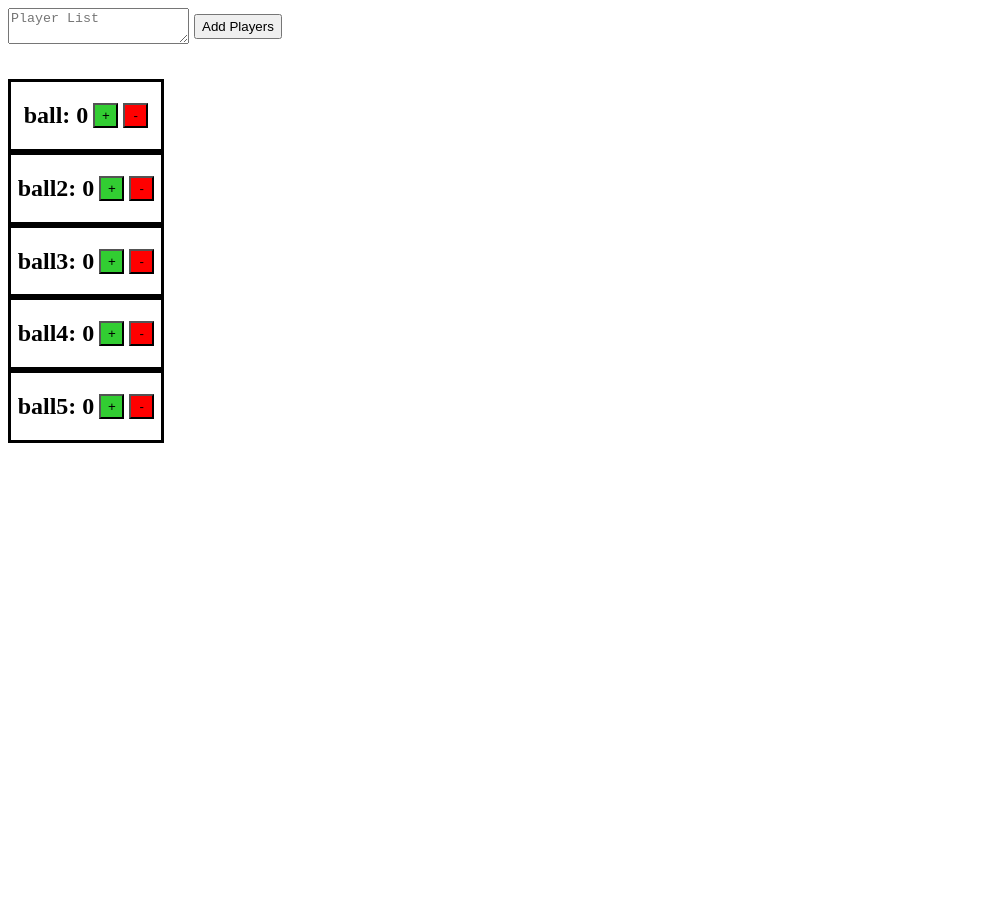
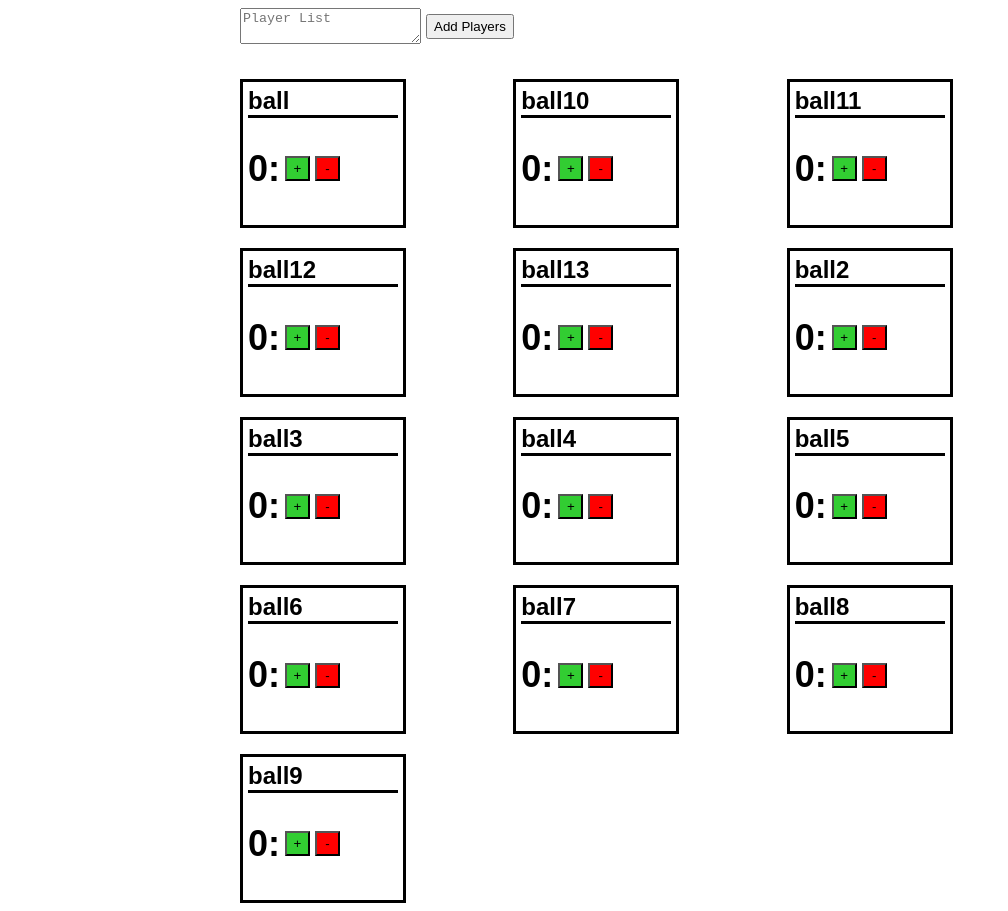
Before and after one commit to Uribouz/playground, an Angular app in the folder badminton-matching-app/: page / in a window 1280 px wide. Shown: the whole page, without its empty margins (0-1008 px from the left). Before the commit the page ends 800 px from the top, so only its background shows below. Built offline with nearby package versions, Linux system fonts and the light colour scheme.

Commit message:
feat: adjust css

```diff
--- a/badminton-matching-app/src/app/app.component.css
+++ b/badminton-matching-app/src/app/app.component.css
@@ -0,0 +1,7 @@
+body {
+  padding: 0;
+  box-sizing: border-box;
+  align-items: center;
+  width: 800px;
+  margin: 0 auto;
+}
--- a/badminton-matching-app/src/app/app.component.html
+++ b/badminton-matching-app/src/app/app.component.html
@@ -1 +1,3 @@
-<router-outlet />
+<body>
+  <router-outlet />
+</body>
--- a/badminton-matching-app/src/app/player-list/player-list.component.css
+++ b/badminton-matching-app/src/app/player-list/player-list.component.css
@@ -1,3 +1,8 @@
+.body {
+  font-family: sans-serif;
+  font-size: medium;
+}
+
 .inputContainer {
   display: flex;
   gap: 5px;
@@ -6,16 +11,28 @@
 }
 
 .playerListContainer {
-  display: flex;
+  display: grid;
+  grid-template-columns: repeat(3, 1fr);
+  gap: 20px;
 }
 
 .playerContainer {
+  display: inline-block;
+  width: 150px;
+  height: auto;
+  border: solid black;
+  padding: 5px;
+}
+.playerHeader {
+  margin: 0;
+  border-bottom: solid black;
+}
+.playerBody {
+  font-size: x-large;
   display: flex;
   gap: 5px;
   align-items: center;
-  justify-content: center;
-  width: 150px;
-  border: solid;
+  justify-content: start;
 }
 
 .btn {
--- a/badminton-matching-app/src/app/player-list/player-list.component.html
+++ b/badminton-matching-app/src/app/player-list/player-list.component.html
@@ -1,14 +1,16 @@
 <div class="body">
   <div class="inputContainer">
     <textarea #playerList placeholder="Player List"></textarea>
-    <button class="btn" (click)="addPlayerList(playerList.value)">
+    <button class="btn btnAddPlayer" (click)="addPlayerList(playerList.value)">
       Add Players
     </button>
   </div>
 
-  <div class="playerListContainer" *ngFor="let player of playersMap | keyvalue">
-    <div class="playerContainer">
-      <h2>{{ player.key }}: {{ player.value.totalRoundsPlayed }}</h2>
+  <div class="playerListContainer">
+    <div class="playerContainer" *ngFor="let player of playersMap | keyvalue">
+      <h2 class="playerHeader">{{ player.key }}</h2>
+      <div class="playerBody">
+        <h2>{{ player.value.totalRoundsPlayed }}:</h2>
         <button class="btn-small btn-add" (click)="addRoundsPlayed(player.key)">
           +
         </button>
@@ -22,3 +24,4 @@
       <!-- <h3>Total Rounds Wons: {{ player.value.totalRoundsWon }}</h3> -->
     </div>
   </div>
+</div>
--- a/badminton-matching-app/src/app/player-list/player-list.component.ts
+++ b/badminton-matching-app/src/app/player-list/player-list.component.ts
@@ -17,6 +17,14 @@ export class PlayerListComponent {
     ['ball3', new Player('ball')],
     ['ball4', new Player('ball')],
     ['ball5', new Player('ball')],
+    ['ball6', new Player('ball')],
+    ['ball7', new Player('ball')],
+    ['ball8', new Player('ball')],
+    ['ball9', new Player('ball')],
+    ['ball10', new Player('ball')],
+    ['ball11', new Player('ball')],
+    ['ball12', new Player('ball')],
+    ['ball13', new Player('ball')],
   ]);
 
   addPlayerList(newPlayers: string) {
```
Lines whose indentation alone changed are shown as unchanged.
